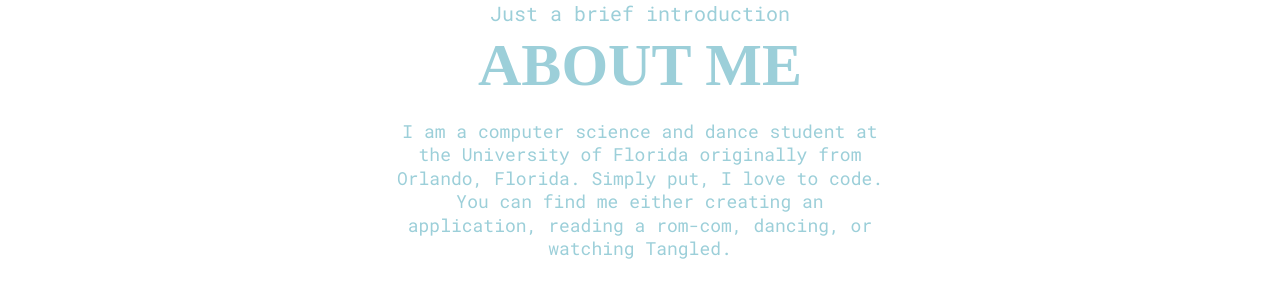
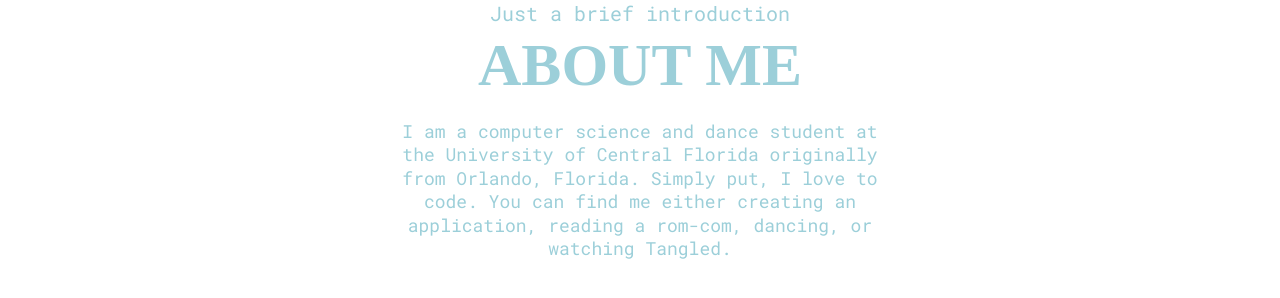
Before and after one commit to DahliaL/Portfolio, a React (Create React App) app: page / in a window 1280 px wide. Shown: the part 900-1198 px from the top of the page. Built offline with nearby package versions, Linux system fonts and the light colour scheme; a web font is replaced by a local one.

Commit message:
Update AboutSection.js

```diff
--- a/src/components/AboutSection.js
+++ b/src/components/AboutSection.js
@@ -81,7 +81,7 @@ export default function AboutSection() {
               heading="About Me"
             />
             <PText>
-              I am a computer science and dance student at the University of
+              I am a computer science and dance student at the University of Central
               Florida originally from Orlando, Florida. Simply put, I love to code. You can find me either
               creating an application, reading a rom-com, dancing, or watching Tangled.
             </PText>
```
